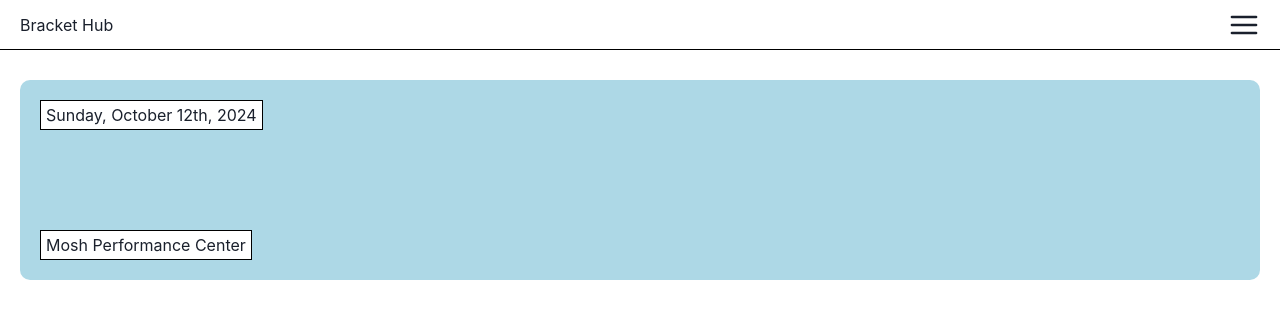
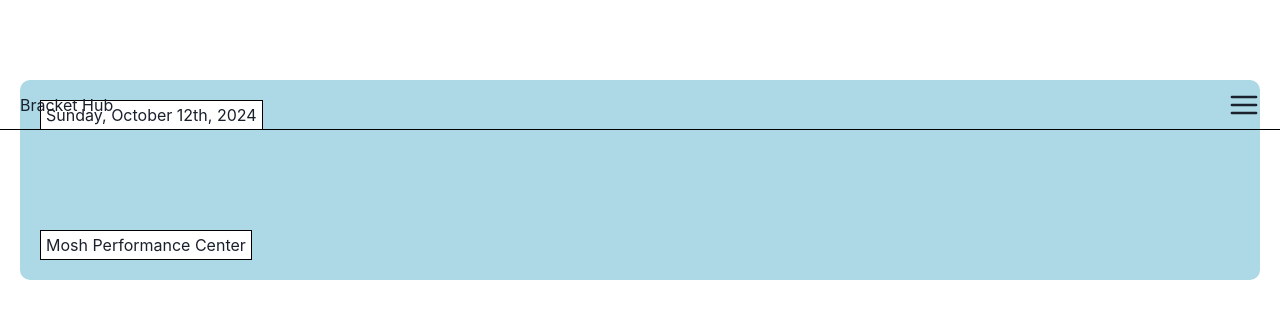
Before and after one commit to NguyenVBRC/brackethub, a Next.js app: page / in a window 1280 px wide. Shown: the top 318 px of the page. Built offline with nearby package versions, Linux system fonts and the light colour scheme.

Commit message:
Global Styles - Removed default styles. Added padding for children components

```diff
--- a/app/globals.css
+++ b/app/globals.css
@@ -1,42 +1,3 @@
-:root {
-  --background: #ffffff;
-  --foreground: #171717;
+main {
+  padding: 80px 20px 0;
 }
-
-@media (prefers-color-scheme: dark) {
-  :root {
-    --background: #0a0a0a;
-    --foreground: #ededed;
-  }
-}
-
-html,
-body {
-  max-width: 100vw;
-  overflow-x: hidden;
-}
-
-body {
-  color: var(--foreground);
-  background: var(--background);
-  font-family: Arial, Helvetica, sans-serif;
-  -webkit-font-smoothing: antialiased;
-  -moz-osx-font-smoothing: grayscale;
-}
-
-* {
-  box-sizing: border-box;
-  padding: 0;
-  margin: 0;
-}
-
-a {
-  color: inherit;
-  text-decoration: none;
-}
-
-@media (prefers-color-scheme: dark) {
-  html {
-    color-scheme: dark;
-  }
-}
```
